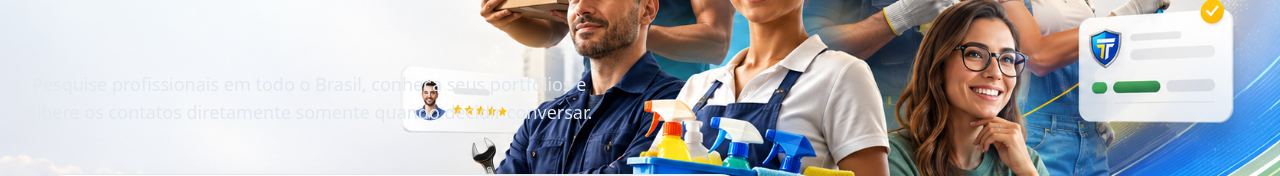
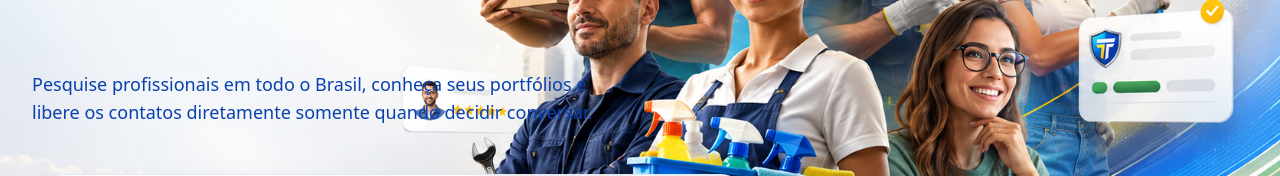
Before and after one commit to Sandromuller1480/trabalhe-livre, a Next.js app: page / in a window 1280 px wide. Shown: the part 364-540 px from the top of the page. Built offline with nearby package versions, Linux system fonts and the light colour scheme; no server answers; the database is empty.

Commit message:
feat: implement landing page with dynamic category and featured professional display

```diff
--- a/src/app/(public)/page.tsx
+++ b/src/app/(public)/page.tsx
@@ -145,7 +145,7 @@ export default async function HomePage() {
 
       {/* 1. Hero Section */}
       <section
-        className="relative overflow-hidden bg-slate-950 text-white pt-24 pb-24 sm:pt-28 sm:pb-28 lg:pt-32 lg:pb-32 flex items-center justify-center"
+        className="relative overflow-hidden bg-slate-950 text-primary-base pt-24 pb-24 sm:pt-28 sm:pb-28 lg:pt-32 lg:pb-32 flex items-center justify-center"
         style={{
           backgroundImage: "url('/imagens/HERO PLATAFORMA TRABALHE LIVRE.png')",
           backgroundSize: 'cover',
@@ -164,7 +164,7 @@ export default async function HomePage() {
             </h1>
           </div>
           <div className="mt-8 sm:mt-10 lg:mt-12 w-full">
-            <p className="text-base sm:text-lg text-slate-200 max-w-xl mb-12">
+            <p className="text-base sm:text-lg text-primary-base max-w-xl mb-12">
               Pesquise profissionais em todo o Brasil, conheça seus portfólios e libere os contatos diretamente somente quando decidir conversar.
             </p>
 
```
